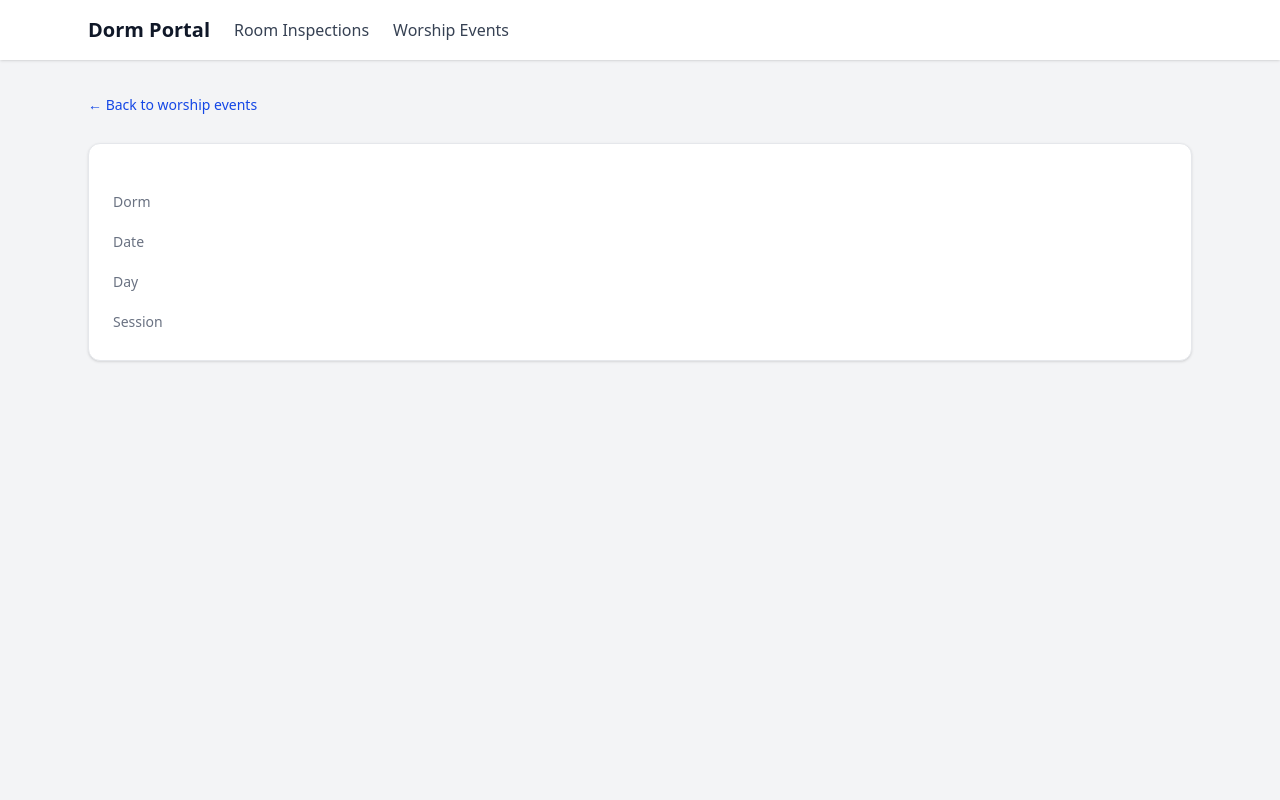
After one commit to Jforapple/dorm-portal-jforapple, a Laravel app: template resources/views/events/show.blade.php in a window 1280 px wide. The commit adds this page. Run offline with Laravel 12, Linux system fonts and the light colour scheme; the template is opened without the code that fills it, so the values that code supplies are empty; style sheets or scripts are compiled from the project's sources.

Commit message:
feat(events): add event detail page

```diff
--- /dev/null
+++ b/resources/views/events/show.blade.php
@@ -0,0 +1,53 @@
+
+@extends('layouts.app')
+
+@section('title', 'Worship Event Details')
+
+@section('content')
+
+    <a
+        href="{{ route('events.index') }}"
+        class="mb-7 inline-block text-sm text-blue-700 hover:underline"
+    >
+        &larr; Back to worship events
+    </a>
+
+    <div class="rounded-xl border border-gray-200 bg-white p-6 shadow-sm">
+
+        <h1 class="text-3xl font-bold tracking-tight text-gray-900">
+            {{ $event->title }}
+        </h1>
+
+        <dl class="mt-6 space-y-5">
+
+            <div>
+                <dt class="text-sm font-medium text-gray-500">Dorm</dt>
+                <dd class="mt-1 text-gray-900">{{ $event->dorm }}</dd>
+            </div>
+
+            <div>
+                <dt class="text-sm font-medium text-gray-500">Date</dt>
+                <dd class="mt-1 text-gray-900">
+                    {{ $event->date->format('F j, Y') }}
+                </dd>
+            </div>
+
+            <div>
+                <dt class="text-sm font-medium text-gray-500">Day</dt>
+                <dd class="mt-1 text-gray-900">
+                    {{ $event->date->format('l') }}
+                </dd>
+            </div>
+
+            <div>
+                <dt class="text-sm font-medium text-gray-500">Session</dt>
+                <dd class="mt-1 text-gray-900">
+                    {{ ucfirst($event->session) }}
+                </dd>
+            </div>
+
+        </dl>
+
+    </div>
+
+@endsection
--- a/routes/web.php
+++ b/routes/web.php
@@ -27,4 +27,4 @@ Route::get('/', function () {
 Route::resource('roomcheck', RoomCheckController::class);
 
 // TODO: Extend to the full resource (show, edit, update, destroy).
-Route::resource('events', EventController::class)->only(['index', 'create', 'store']);
+Route::resource('events', EventController::class)->only(['index', 'create', 'store', 'show']);
```
Also changed, not shown: app/Http/Controllers/EventController.php (+8 -0 lines), resources/views/events/index.blade.php (+6 -1 lines).
